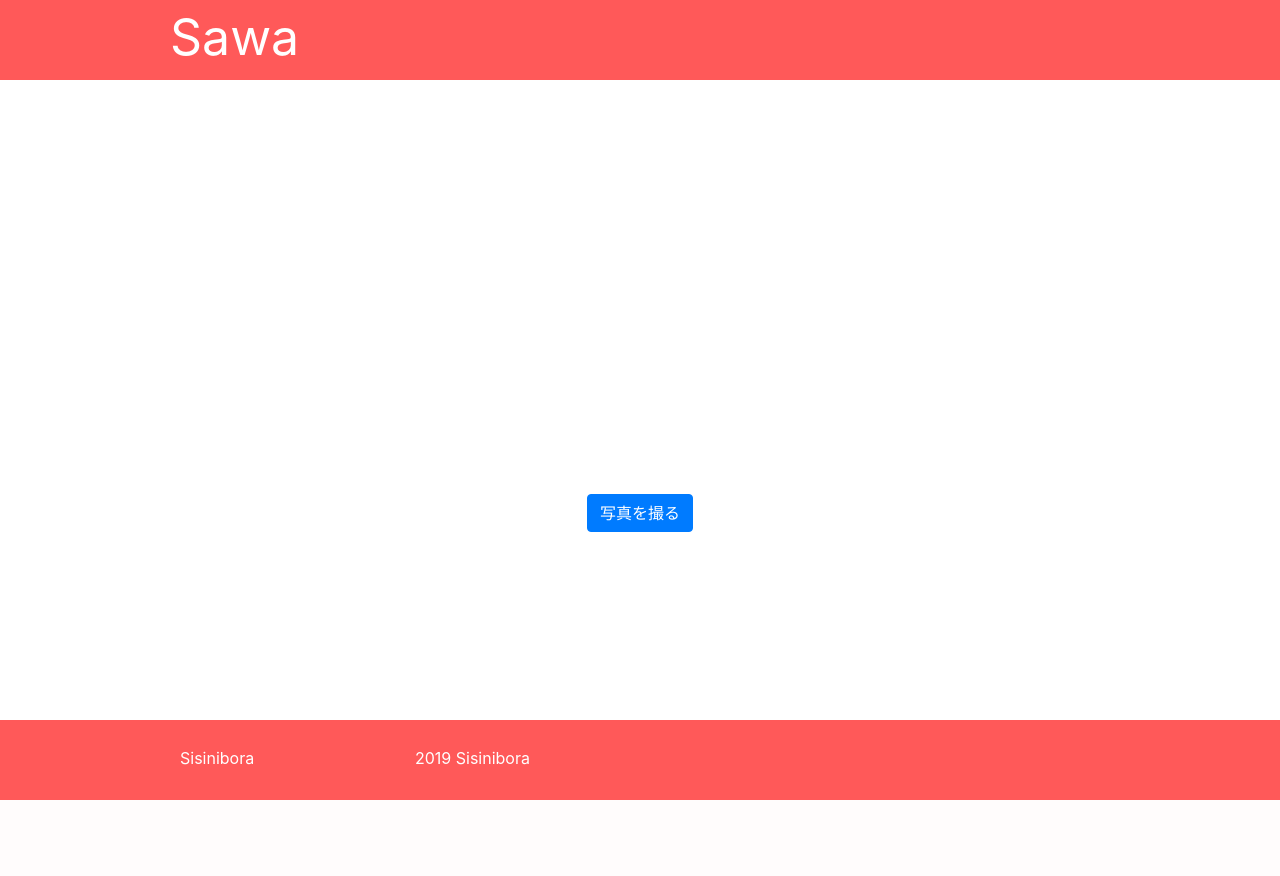
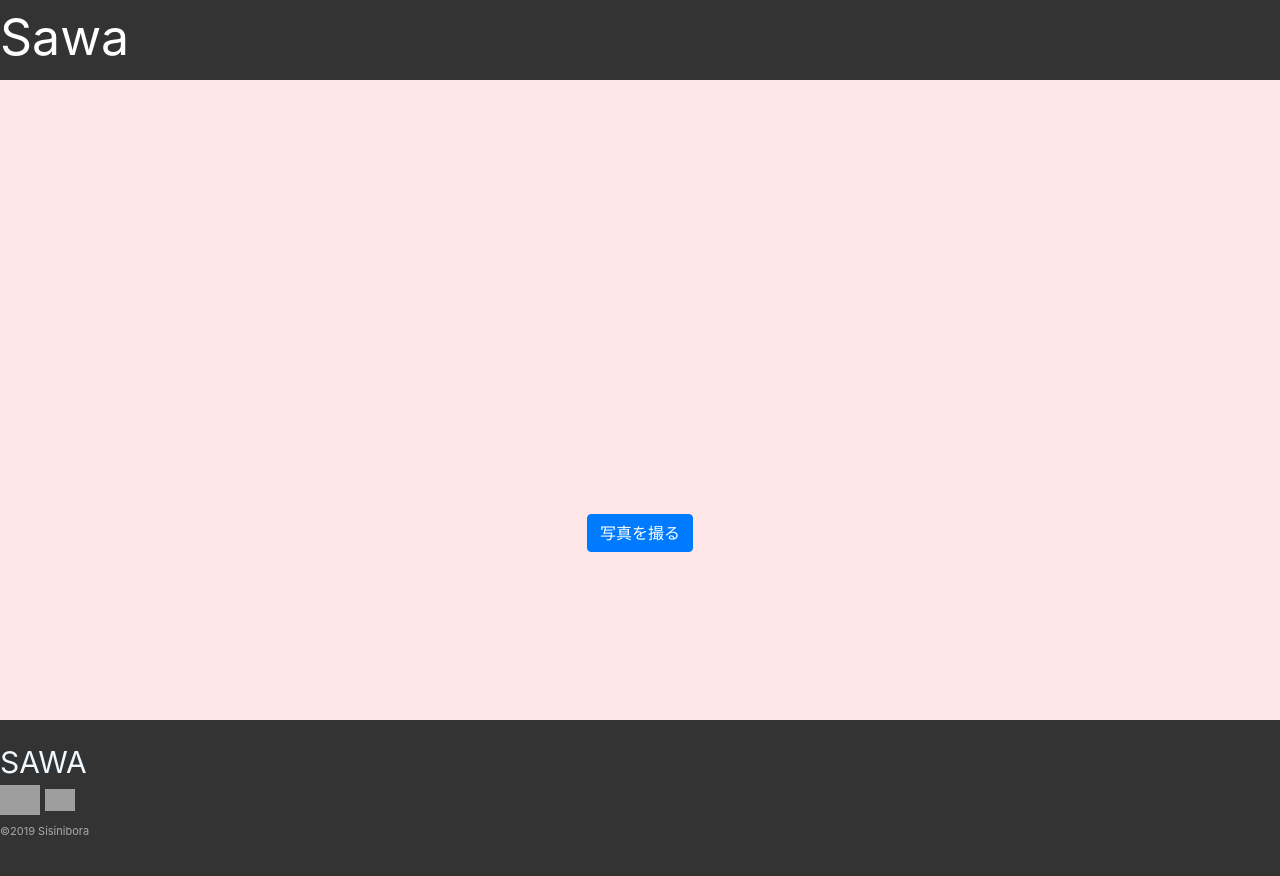
Before and after one commit to ishiyatakashi/SAWA, a Django app: page /camera/ in a window 1280 px wide. Before the commit the page ends 800 px from the top, so only its background shows below. Run offline with Django 3.2, Linux system fonts and the light colour scheme; some libraries are stand-ins or nearby versions; grey boxes are pictures that could not be loaded.

Commit message:
footer syuusei 01/23 ishiya

```diff
--- a/maindata/static/maindata/css/style.css
+++ b/maindata/static/maindata/css/style.css
@@ -125,11 +125,13 @@ section {
 
 body {
     height: 100%;
+    background: #ffe7e7;
 }
 
 html {
     height: 100%;
 }
+
 
 /* 全体
 ------------------------------------------------------------*/
@@ -137,8 +139,10 @@ html {
     margin: auto;
     padding: 0;
     width: 100%;
+    text-align: center;
     min-height: 80vh;
     position: relative;
+    background: #ffe7e7;
 }
 
 .inner {
@@ -152,7 +156,7 @@ html {
 *************/
 #header {
     color: #fff;
-    background: #ff5959;
+    background: #333333;
     height: 10%;
 }
 
@@ -276,9 +280,7 @@ ul#topnav a:hover {
     height: 1%;
 }
 
-.grid {
-    float: left;
-}
+
 
 .colDark,
 .colLight {
@@ -330,17 +332,6 @@ ul#topnav a:hover {
     border-style: solid;
 }
 
-.colDark a,
-.colLight a {
-    display: block;
-    color: #ccc;
-}
-
-.colDark a:hover,
-.colLight a:hover {
-    color: #fff;
-}
-
 .grid p {
     padding: 5px 10px;
 }
@@ -359,7 +350,7 @@ ul#topnav a:hover {
 
     width: auto;
     height: auto;
-    margin: 0px;
+    margin: 0;
 }
 
 /*************
@@ -473,10 +464,8 @@ table.table th {
     clear: both;
     padding: 20px 0;
     overflow: hidden;
-    background: #ff5959;
-    border-top: 1px solid #ff5959;
-    height: 10%;
-    color: #ffffff;
+    background: #333333;
+    color: #aaaaaa;
 }
 
 * html #footer {
@@ -484,77 +473,31 @@ table.table th {
 }
 
 #footer a {
-    color: #fff;
+    font-size: 30px;
+    color: aliceblue;
 }
 
-#footer a:hover {
-    color: #ff5959;
-}
 
 #footer .copyright {
     font-size: 11px;
 }
 
-
-/* PC用 */
-@media only screen and (min-width:960px) {
-
-    #wrapper,
-    .inner,
-    ul#topnav {
-        width: 940px;
-        padding: 0;
+#footer img.image {
+    width: 40px;
+    height: 40px;
 }
 
-    #wrapper {
-        padding-bottom: 20px;
+#footer img.twitter {
+    width: 40px;
 }
 
-    #main {
-        float: right;
-        width: 690px;
+#footer img.facebook {
+    width: 30px;
 }
-
-    #subpage #sub {
-        float: left;
-        width: 235px;
-        overflow: hidden;
-    }
-
-    /* グリッド */
-    .grid {
-        width: 235px;
-    }
-
-    .col2 {
-        width: 470px;
-    }
-
-    .col12 {
-        width: 2820px;
-    }
-
-    .col3 {
-        width: 705px;
-    }
-
-    #gallery .grid {
-        width: 230px;
-    }
-
-    #subpage #sub .grid {
-        width: 100%;
-        float: none;
-        padding-bottom: 30px;
-    }
-
-}
-
-
 
 /* 追加機能 */
 .center {
-    text-align: center;
+    height: 11px;
 }
 
 .parent {
@@ -588,6 +531,7 @@ table.table th {
     border-bottom: none;
     /*線を消す*/
 }
+
 /*
 #btn-select {
 margin: none;
@@ -597,6 +541,7 @@ table.table th {
     width: 582px;
     height: auto;
     text-align: center;
+    padding: 10px;
 }
 
 
@@ -675,3 +620,5 @@ table.table th {
     /*てぇっく後塗りつぶす*/
     background: #00aaff;
 }
+
+/*--------twetter shere button------------*/
--- a/maindata/templates/maindata/bace.html
+++ b/maindata/templates/maindata/bace.html
@@ -21,22 +21,41 @@
             </div>
         </div>
     </div>
-    <div class="container">
-        {% block content %}
-            {{ content }}
-        {% endblock %}
-    </div>
+
+    {% block content %}
+        {{ content }}
+    {% endblock %}
+
     <div id="footer">
-        <div class="inner">
-            <section class="gridWrapper">
-                <article class="grid">
-                    <p class="logo">Sisinibora<br /></p>
-                </article>
-                <article class="grid col3">
-                    <p>2019 Sisinibora</p>
-                </article>
-            </section>
-        </div>
+        <a>SAWA</a><br />
+        <label>
+            <form action="https://twitter.com/share?ref_src=twsrc%5Etfw" method="get">
+                <img src="{% static 'maindata/imgs/Twitter_Logo_WhiteOnImage.png' %}" class="twitter" alt="*">
+                <input type="submit" style="display: none" name="file_select" class="twitter-share-button" data-size="large" data-text="あなたは〇〇っぽい？" data-lang="ja" data-show-count="false">
+            </form>
+        </label>
+        <!--
+        <script async src="https://platform.twitter.com/widgets.js" charset="utf-8"></script>
+        -->
+
+
+        <label>
+            <form action="https://www.facebook.com/sharer/sharer.php?u=https%3A%2F%2Fdevelopers.facebook.com%2Fdocs%2Fplugins%2F&amp;src=sdkpreparse" method="get">
+                <img src="{% static 'maindata/imgs/f_logo_RGB-White_1024.png' %}" class="facebook" alt="*">
+                <input type="submit" style="display: none" name="file_select">
+            </form>
+        </label>
+
+        <!--
+        <div id="fb-root"></div>
+        <script async defer crossorigin="anonymous" src="https://connect.facebook.net/ja_JP/sdk.js#xfbml=1&version=v5.0"></script>
+        <div class="fb-share-button" data- data-layout="button" data-size="small"><a target="_blank" href="https://www.facebook.com/sharer/sharer.php?u=https%3A%2F%2Fdevelopers.facebook.com%2Fdocs%2Fplugins%2F&amp;src=sdkpreparse" class="fb-xfbml-parse-ignore" style="font-size: px">
+        </a></div>
+        -->
+
+        <p class="copyright">
+            ©2019 Sisinibora
+        </p>
     </div>
 <script src="{% static 'maindata/css/style.css' %}"></script>
 <script src="{% static 'maindata/js/bootstrap.bundle.min.js' %}"></script>
```
Lines whose indentation alone changed are shown as unchanged.
